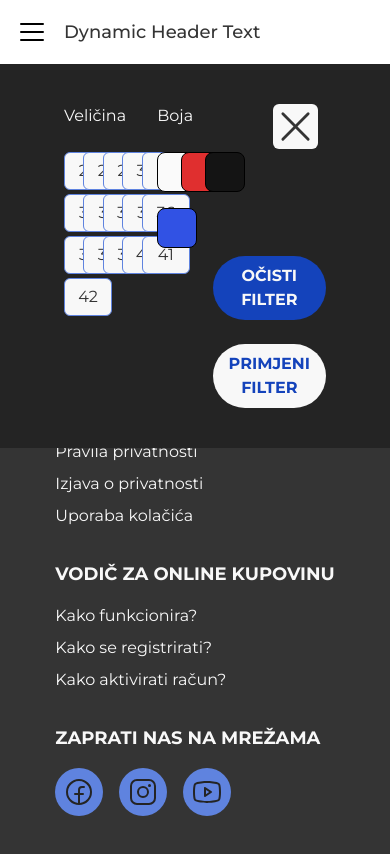
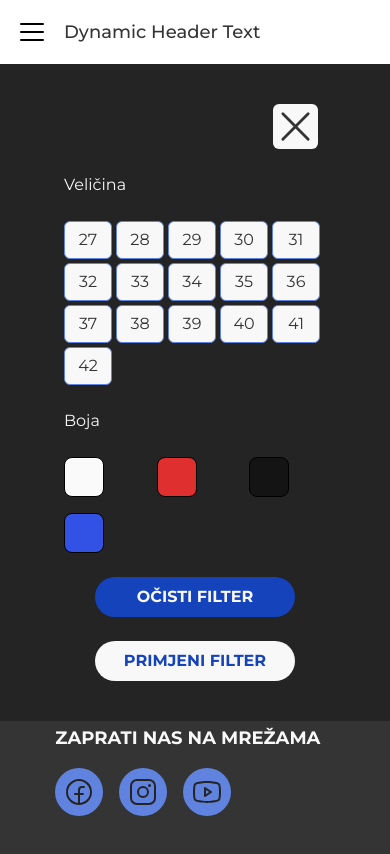
Before and after one commit to Filip1402/stylo-frontend, a React (Vite) app: page /lista-proizvoda in a window 390 px wide. Both pictures are taken after a click on the button "FILTRIRAJ". Shown: the top 854 px of the page. Built offline with nearby package versions, Linux system fonts and the light colour scheme.

Commit message:
Make filter responsive

```diff
--- a/src/Components/molecules/Filter.tsx
+++ b/src/Components/molecules/Filter.tsx
@@ -30,9 +30,9 @@ const Filter = () => {
       </div>
 
       {isFilterVisible && (
-        <div className="flex justify-between absolute top-0 left-0 z-10 w-full h-96 bg-grey-darker text-white-light pl-16 pr-16 pt-10 pb-10">
+        <div className="flex flex-col h-fit gap-6 justify-between absolute top-0 left-0 z-10 w-full align-middle  bg-grey-darker text-white-light pl-16 pr-16 pt-10 pb-10 lg:flex-row lg:h-96 lg:align-baseline">
           <button
-            className="absolute right-2 pr-16 text-white-light cursor-pointer"
+            className="relative flex  pr-0 lg:absolute justify-end right-2 lg:pr-16 text-white-light cursor-pointer lg:justify-normal "
             onClick={closeFilter}
           >
             <X size={45} className="bg-white-light text-grey-dark rounded-md" />
@@ -58,7 +58,7 @@ const Filter = () => {
             />
           </div>
 
-          <div className="filter-buttons-wrapper flex justify-end flex-col w-[200px] gap-6">
+          <div className="filter-buttons-wrapper flex justify-end flex-col w-[200px] gap-6 mx-auto lg:mx-0">
             <button
               className="bg-blue-dark flex flex-row justify-center items-center w-full rounded-full border border-none
   cursor-pointer text-12 font-bold px-4 py-2 text-white-light hover:bg-blue-darker "
```
